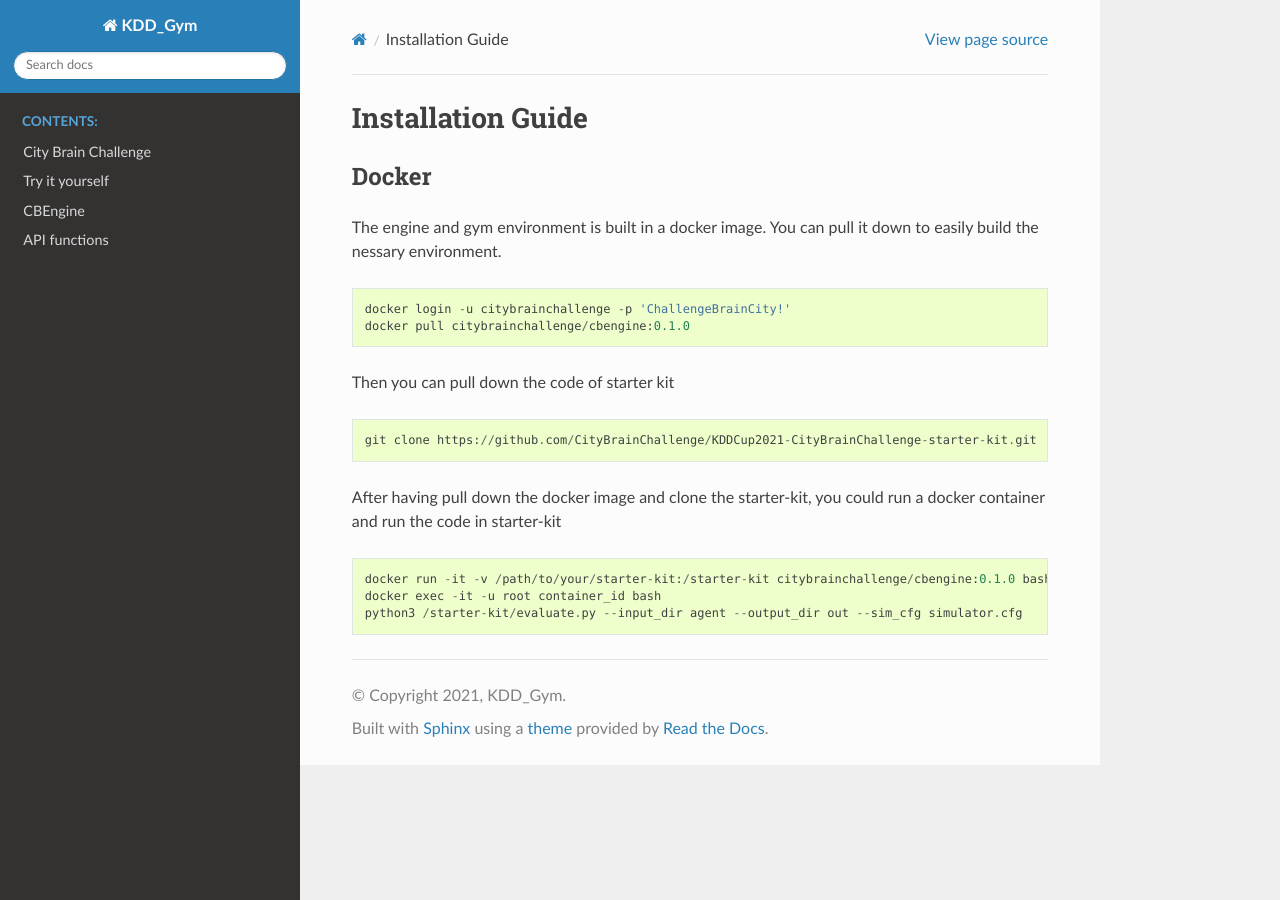
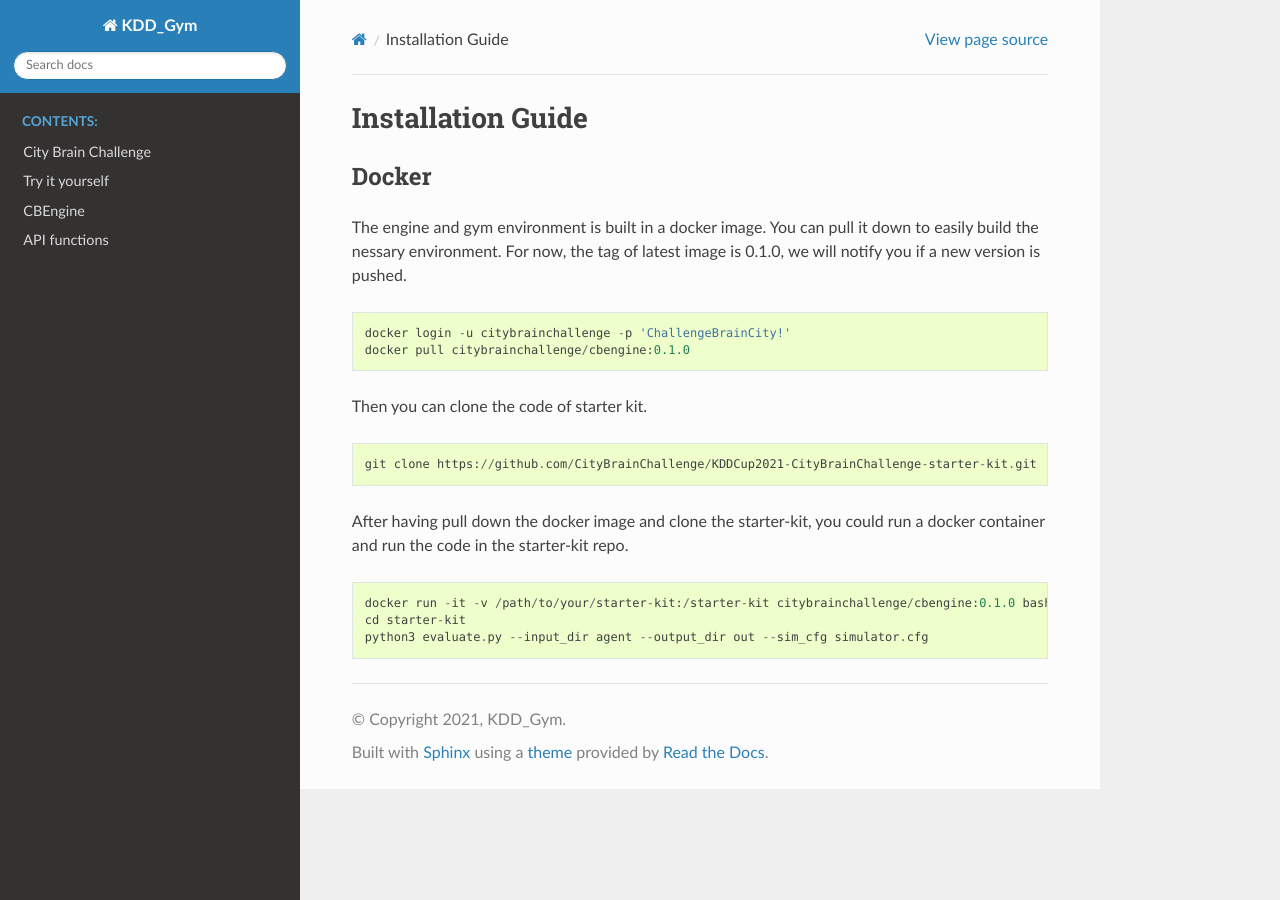
Before and after one commit to CityBrainChallenge/KDDCup2021-CityBrainChallenge, a Sphinx documentation site: the page built from docs/installation.rst, in a window 1280 px wide. Built offline with Sphinx 7.4.7 and the Read the Docs theme 2.0.0, drawn with Linux system fonts in a browser that asks for light colours.

Commit message:
fix running instructions

```diff
--- a/docs/installation.rst
+++ b/docs/installation.rst
@@ -7,22 +7,23 @@ Docker
 -----------
 
 The engine and gym environment is built in a docker image. You can pull it down to easily build the nessary environment.
+For now, the tag of latest image is 0.1.0, we will notify you if a new version is pushed.
 
 .. code-block::
 
     docker login -u citybrainchallenge -p 'ChallengeBrainCity!'
     docker pull citybrainchallenge/cbengine:0.1.0
 
-Then you can pull down the code of starter kit
+Then you can clone the code of starter kit.
 
 .. code-block::
 
     git clone https://github.com/CityBrainChallenge/KDDCup2021-CityBrainChallenge-starter-kit.git
 
-After having pull down the docker image and clone the starter-kit, you could run a docker container and run the code in starter-kit
+After having pull down the docker image and clone the starter-kit, you could run a docker container and run the code in the starter-kit repo.
 
 .. code-block::
 
     docker run -it -v /path/to/your/starter-kit:/starter-kit citybrainchallenge/cbengine:0.1.0 bash
-    docker exec -it -u root container_id bash
-    python3 /starter-kit/evaluate.py --input_dir agent --output_dir out --sim_cfg simulator.cfg
+    cd starter-kit
+    python3 evaluate.py --input_dir agent --output_dir out --sim_cfg simulator.cfg
```
